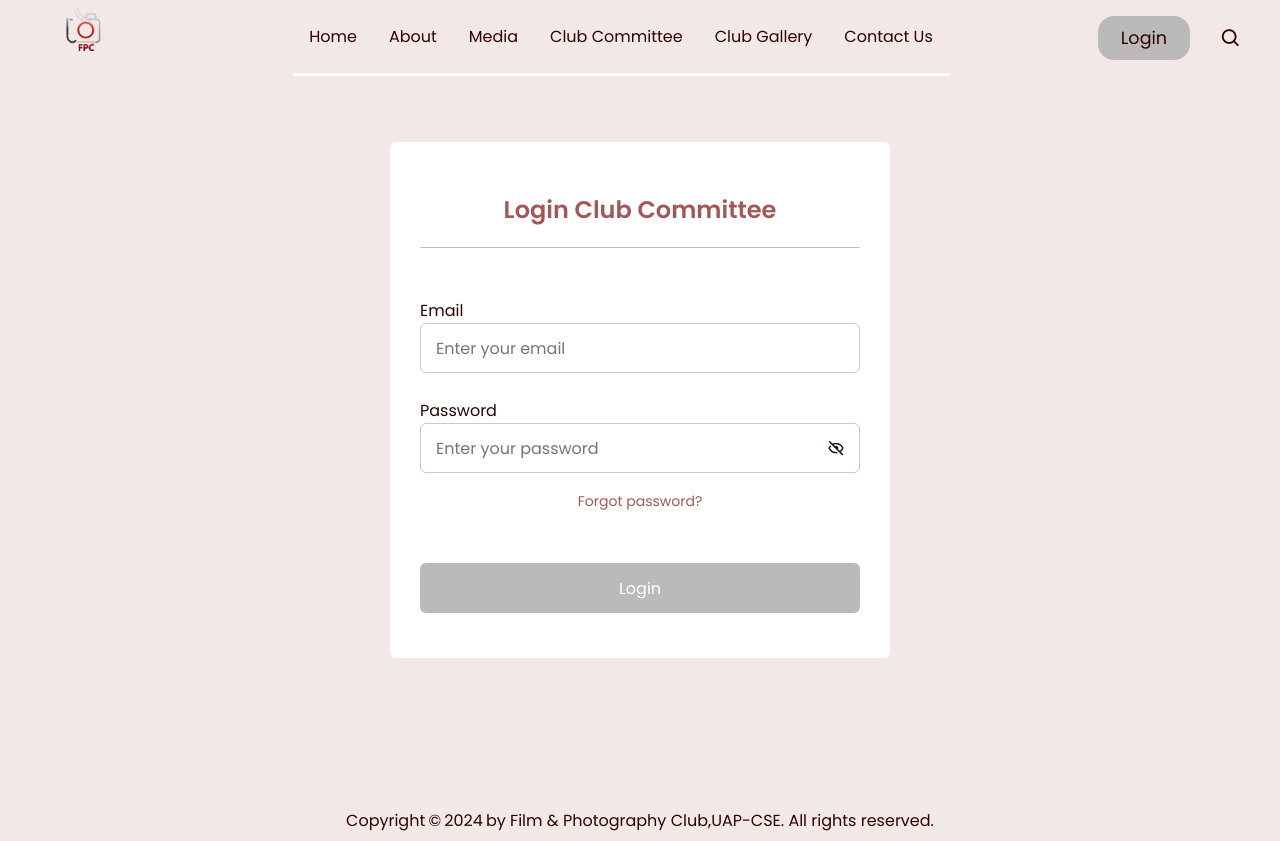
After one commit to ripa01/fpc, a Django app: page /login/ in a window 1280 px wide. The commit adds this page. Run offline with Django 4.2, Linux system fonts and the light colour scheme.

Commit message:
Implement basic logout & login functionality
Implement basic functionality and templates for login,logout.

```diff
--- a/club/urls.py
+++ b/club/urls.py
@@ -5,6 +5,8 @@ from .views import *
 
 urlpatterns =  [
     path('', home_view, name='home'),
+    path('login/', login_view, name='login'),
+    path('logout/', logout_view, name='logout'),
 ]
 
 # Serve media files during development
--- a/club/views.py
+++ b/club/views.py
@@ -1,6 +1,31 @@
-from django.shortcuts import render
+from django.contrib.auth import authenticate, login,logout
+from django.contrib import messages
+from django.shortcuts import render, redirect
 
-# Create your views here.
 
 def home_view(request):
     return render(request, 'home.html')
+
+def login_view(request):
+    if request.method == 'POST':
+        email = request.POST.get('email')
+        password = request.POST.get('psw')
+
+        user = authenticate(request, username=email, password=password)
+        if user is not None:
+            login(request, user)
+            return redirect('/')
+        else:
+            messages.error(request, "Incorrect email or password!")
+            return redirect('/login')
+
+    if request.user.is_authenticated:
+        return redirect('/')
+    else:
+        return render(request, 'login.html')
+
+
+def logout_view(request):
+    logout(request)
+    messages.success(request, "Succesfully log out")
+    return redirect('/')
--- /dev/null
+++ b/static/css/login.css
@@ -0,0 +1,129 @@
+@import url('https://fonts.googleapis.com/css2?family=Poppins:wght@300;400;500;600&display=swap');
+
+* {
+    margin: 0;
+    padding: 0;
+    box-sizing: border-box;
+    font-family: 'Poppins', sans-serif;
+}
+
+.container {
+    height: 100vh;
+    width: 100%;
+    display: flex;
+    align-items: center;
+    justify-content: center;
+    background-color: #f2e8e5;
+    column-gap: 30px;
+
+}
+
+label {
+    font-size: 16px;
+    color: #2e0202;
+}
+
+.error-message {
+    color: red;
+    font-weight: bold;
+    text-align: center;
+    padding: 20px 0;
+}
+
+
+
+.form-content h1 {
+    text-align: center;
+    padding: 20px 0;
+    border-bottom: 1px solid silver;
+    color:  #a25858;
+}
+
+.form {
+    position: absolute;
+    max-width: 500px;
+    width: 100%;
+    padding: 30px;
+    border-radius: 6px;
+    background: #FFF;
+}
+
+form {
+    margin-top: 15px;
+    margin-bottom: 15px;
+}
+
+.form .field {
+    position: relative;
+    height: 50px;
+    width: 100%;
+    margin-top: 50px;
+    border-radius: 6px;
+}
+
+.field input,
+.field button {
+    height: 100%;
+    width: 100%;
+    border: none;
+    font-size: 16px;
+    font-weight: 400;
+    border-radius: 6px;
+}
+
+.field input {
+    outline: none;
+    padding: 0px 15px;
+    border: 1px solid#CACACA;
+}
+
+.field input:focus {
+    border-bottom-width: 2px;
+}
+
+.eye-icon {
+    position: absolute;
+    top: 100%;
+    right: 10px;
+    transform: translateY(-50%);
+    font-size: 18px;
+    color: #1e0f0f;
+    cursor: pointer;
+    padding: 5px;
+}
+
+.field button {
+    color: #fff;
+    background-color: #bbb9b9;
+    transition: all 0.3s ease;
+    cursor: pointer;
+}
+
+.field button:hover {
+    background-color: #a25858;
+}
+
+.form-link {
+    text-align: center;
+    margin-top: 40px;
+}
+
+.form a {
+    color: #a25858;
+    text-decoration: none;
+    font-size: 14px;
+    font-weight: 400;
+}
+
+.form-content a:hover {
+    text-decoration: underline;
+}
+
+
+
+@media screen and (max-width: 400px) {
+    .form {
+        padding: 20px 10px;
+    }
+
+}
--- a/templates/base.html
+++ b/templates/base.html
@@ -31,6 +31,8 @@
     {% block style %}
 
     {% endblock %}
+
+
 
 </head>
 
@@ -122,8 +124,13 @@
         </div>
 
         <div class="buttons">
+            {% if request.user.is_authenticated %}
+            <button class="btn" ><a href="{% url 'logout' %}">Logout</a></button>
+        {% else %}
+            <button class="btn" ><a href="{% url 'login' %}">Login</a></button>
+        {% endif %}
 
-            <button class="btn"><a href="#">Login</a></button>
+
 
             <div class="searchBox">
                 <div class="searchToggle">
@@ -145,6 +152,8 @@
     </nav>
     {% endblock nav %}
 
+    {% block msg %} {% endblock msg %}
+
     {% block content %} {% endblock content %}
 
     {% block footer %}
--- /dev/null
+++ b/templates/login.html
@@ -0,0 +1,69 @@
+{% extends 'base.html' %}
+{% load static %}
+{% block title %}Login{% endblock title %}
+{% block style %}
+<link href="https://fonts.googleapis.com/css?family=Lato:300,400,700&display=swap" rel="stylesheet">
+<!-- Boxicons CSS -->
+<link href='https://unpkg.com/boxicons@2.1.2/css/boxicons.min.css' rel='stylesheet'>
+
+<link rel="stylesheet" href="https://stackpath.bootstrapcdn.com/font-awesome/4.7.0/css/font-awesome.min.css">
+
+<link rel="stylesheet" href="{% static 'css/login.css' %}">
+
+
+{% endblock %}
+
+{% block msg %}
+{% if messages %}
+{% for message in messages %}
+<div class="alert alert-{{ message.tags }}">{{ message }}</div>
+{% endfor %}
+{% endif %}
+
+{% endblock msg %}
+
+{% block content %}
+
+<section class="container forms">
+  <div class="form login">
+    <div class="form-content">
+      <h1>Login Club Committee</h1>
+      <form method="post">
+        {% csrf_token %}
+        <div class="field input-field">
+          <label>Email</label>
+          <input type="email" placeholder="Enter your email" class="input" name="email" required>
+        </div>
+
+        <div class="field input-field">
+          <label>Password</label>
+          <input type="password" placeholder="Enter your password" class="password" name="psw" required>
+          <i class='bx bx-hide eye-icon'></i>
+        </div>
+
+        <div class="form-link">
+          <a href="#" class="forgot-pass">Forgot password?</a>
+        </div>
+
+        <div class="field button-field">
+          <button>Login</button>
+        </div>
+      </form>
+
+      {% for message in messages %}
+      <div class="alert alert-{{ message.tags }}">{{ message }}</div>
+      {% endfor %}
+
+
+    </div>
+
+
+  </div>
+</section>
+
+{% endblock content %}
+
+
+{% block script %}
+<script src="{% static 'js/login.js' %}"></script>
+{% endblock script %}
```
Also changed, not shown: db.sqlite3.
